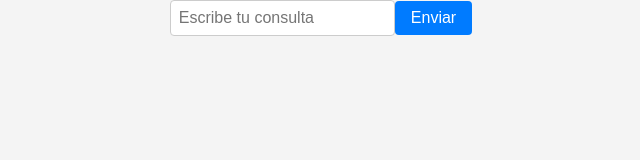
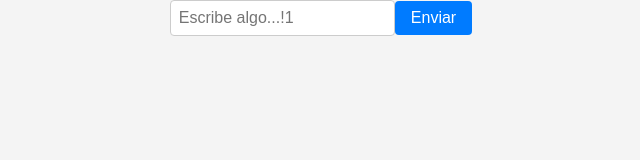
Before and after one commit to pascualmanuel/investify, a React (Create React App) app: page /chatbot in a window 1280 px wide. Shown: the top 160 px of the page, without its empty margins (319-959 px from the left). Built offline with nearby package versions, Linux system fonts and the light colour scheme.

Commit message:
app chatbot

```diff
--- a/src/App.js
+++ b/src/App.js
@@ -14,6 +14,7 @@ import RandomQuoteGenerator from "./Components/RandomQuote";
 import DigitalClock from "./Components/DigitalClock";
 import DogAgeCalculator from "./Components/DogAgeCalculator";
 import CurrencyChatBot from "./Components/CurrencyChatBot";
+import ChatBot from "./Components/ChatBot/ChatBot";
 import Friends from "./Components/Friends";
 import { Routes, Route, BrowserRouter } from "react-router-dom";
 import Home from "./Home";
@@ -44,7 +45,7 @@ function App() {
           <Route path="/" element={<Home />} />
           <Route path="/friends" element={<Friends />} />
           <Route path="/scroll" element={<SmoothScroll />} />
-          <Route path="/chatbot" element={<CurrencyChatBot />} />
+          <Route path="/chatbot" element={<ChatBot />} />
         </Routes>
       </BrowserRouter>
     </>
```
